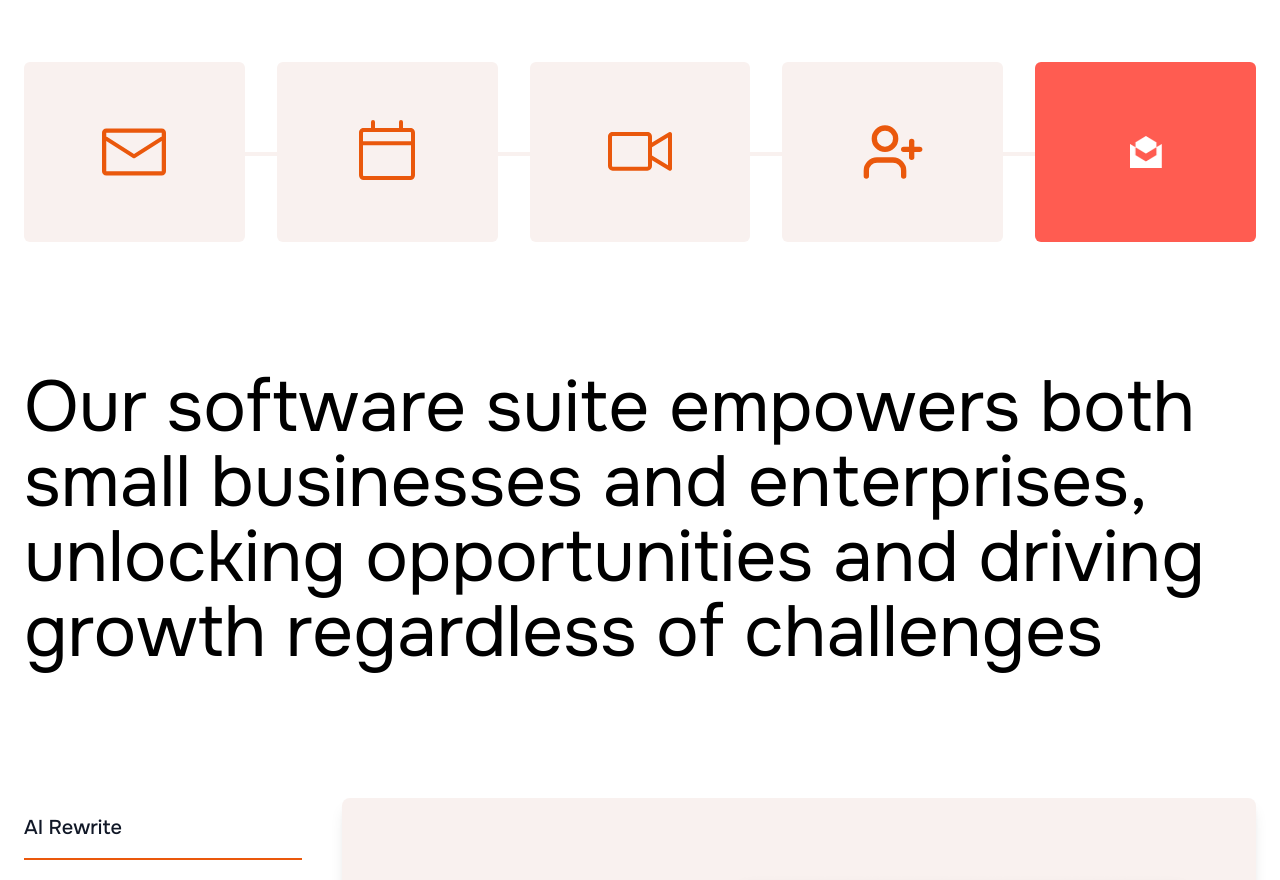
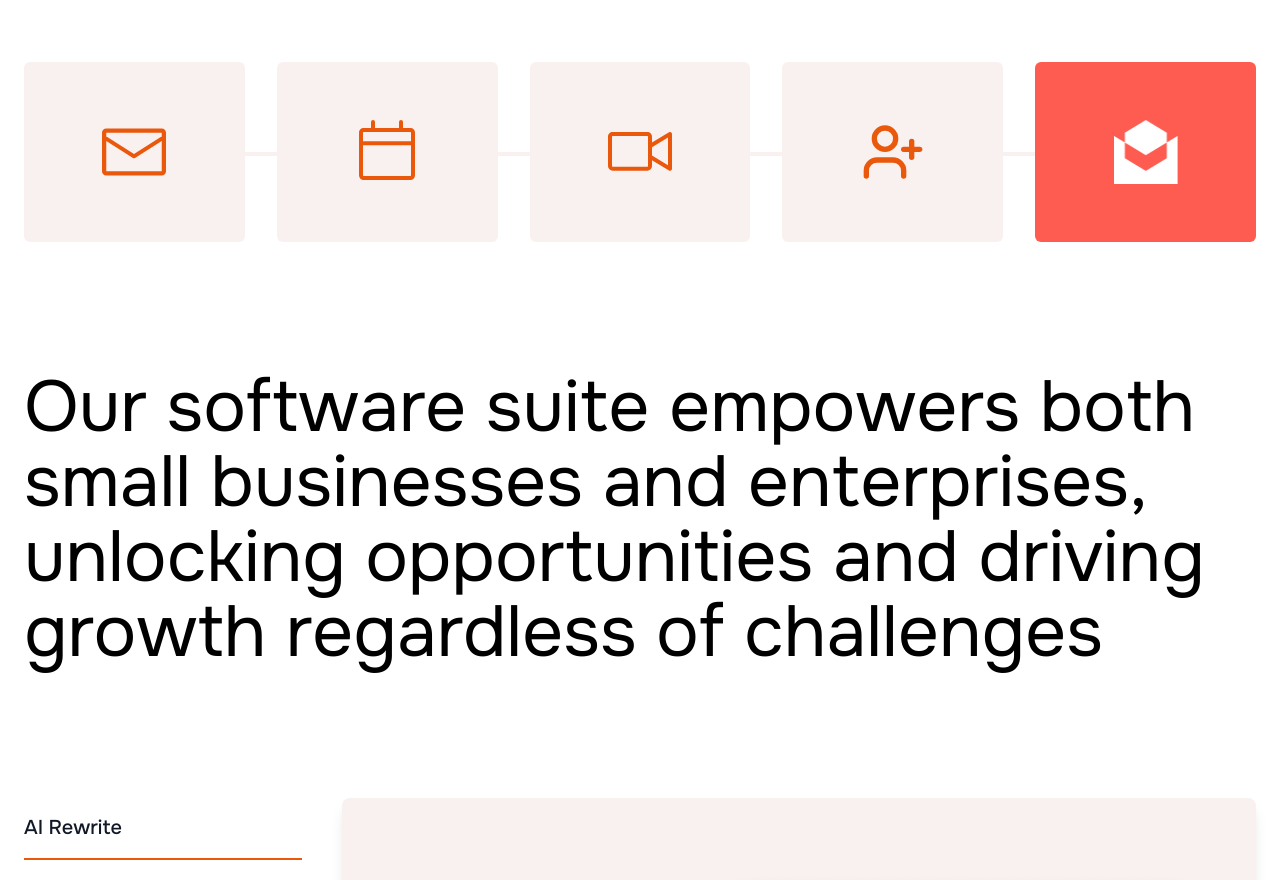
Before and after one commit to VenMail/landing_cms, a Next.js app: page / in a window 1280 px wide. Shown: the part 906-1786 px from the top of the page. Built offline with nearby package versions, Linux system fonts and the light colour scheme.

Commit message:
logo update

```diff
--- a/src/pages/index.js
+++ b/src/pages/index.js
@@ -130,7 +130,7 @@ export default function Home() {
               </div>
 
               <div className=" h-12 md:h-[180px] w-full bg-primary-500 rounded-md flex items-center justify-center relative z-10">
-                <img src="/logo-icon-white.png" alt="logo-icon-white" className="max-h-8 max-w-8 md:w-16 md:h-16" />
+                <img src="/logo-icon-white.png" alt="logo-icon-white" className="max-h-16 max-w-16 md:w-16 md:h-16" />
               </div>
             </div>
           </div>
```
